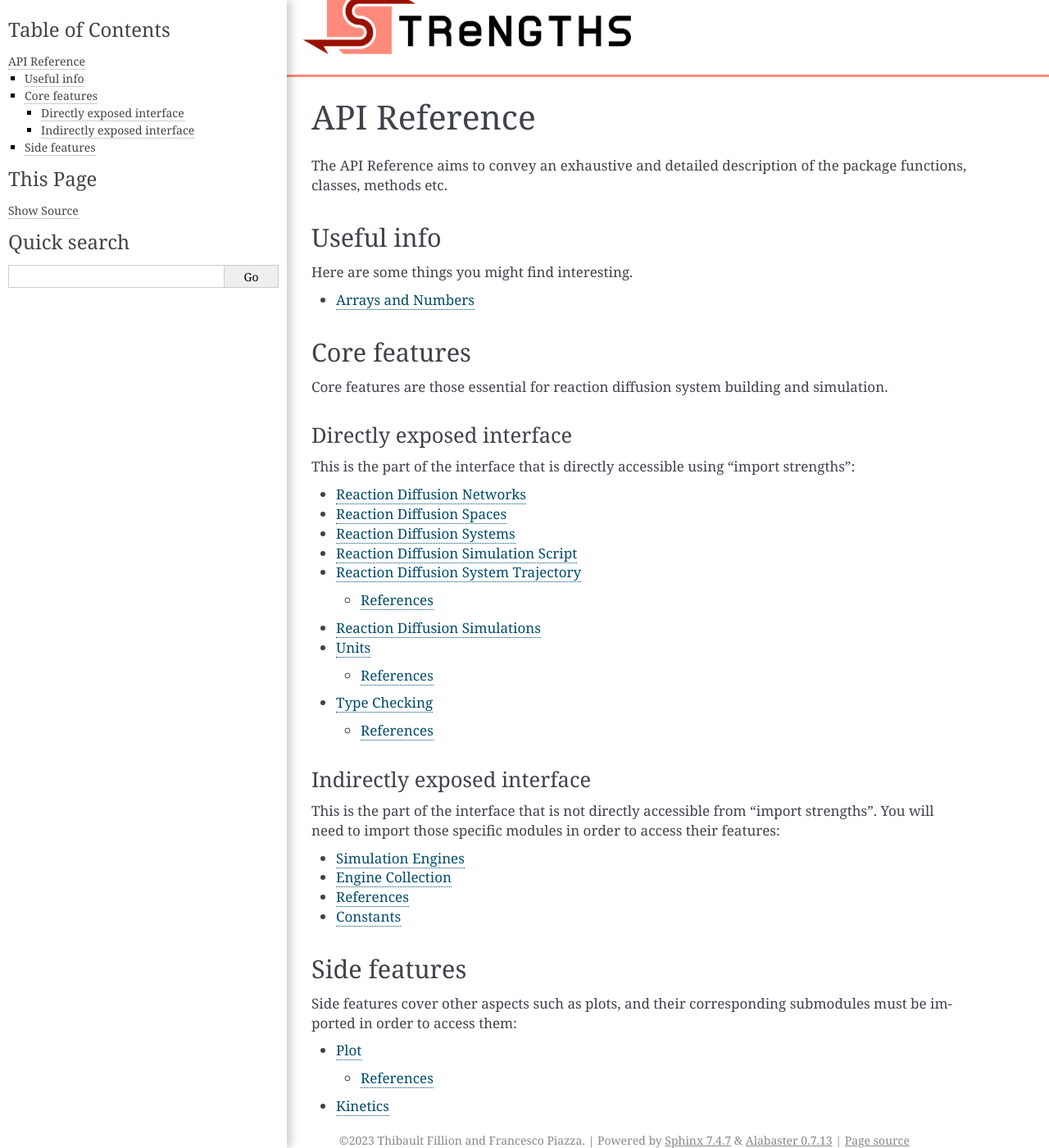
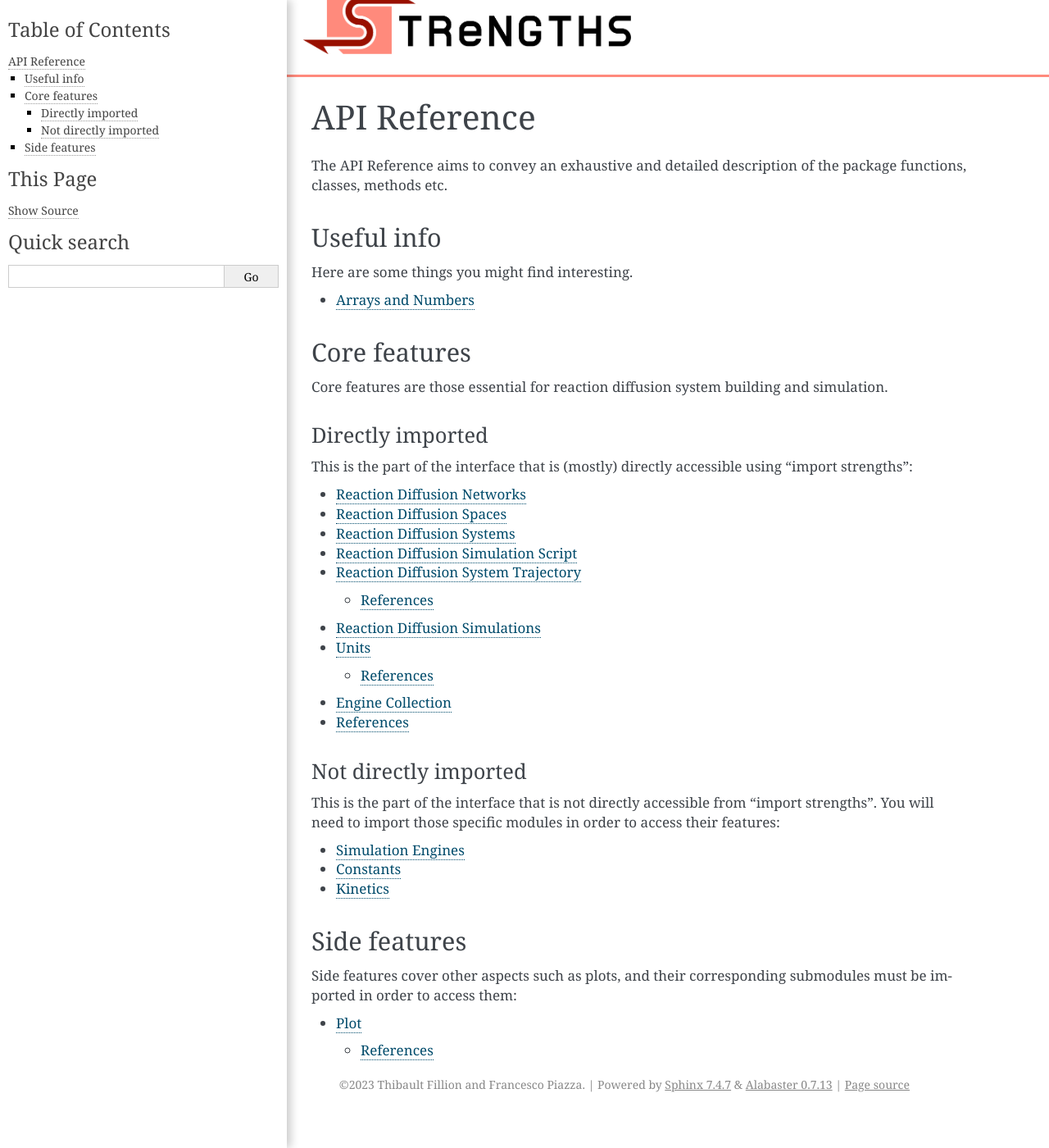
Before and after one commit to ThibaultFillion/strengths, a Sphinx documentation site: the page built from documentation/apiref.rst, in a window 1280 px wide and 1400 px high, scrolled down 33 px. Shown: the whole window at 82% size. Built offline with Sphinx 7.4.7, drawn with Linux system fonts in a browser that asks for light colours.

Commit message:
Update apiref.rst
updating direct/indirect imports

```diff
--- a/documentation/apiref.rst
+++ b/documentation/apiref.rst
@@ -16,10 +16,10 @@ Core features
 
 Core features are those essential for reaction diffusion system building and simulation.
 
-Directly exposed interface
-^^^^^^^^^^^^^^^^^^^^^^^^^^
+Directly imported
+^^^^^^^^^^^^^^^^^
 
-This is the part of the interface that is directly accessible using "import strengths":
+This is the part of the interface that is (mostly) directly accessible using "import strengths":
 
 .. toctree::
   rdnetwork
@@ -29,18 +29,18 @@ This is the part of the interface that is directly accessible using "import stre
   rdoutput
   simulation
   units
-  typechecking
+  engine_collection
 
-Indirectly exposed interface
-^^^^^^^^^^^^^^^^^^^^^^^^^^^^
+Not directly imported
+^^^^^^^^^^^^^^^^^^^^^
 
 This is the part of the interface that is not directly accessible from "import strengths".
 You will need to import those specific modules in order to access their features:
 
 .. toctree::
   rdengine
-  engine_collection
   constants
+  kinetics
 
 Side features
 -------------
```
Also changed, not shown: other parts of documentation/apiref.rst (+0 -1 lines).
